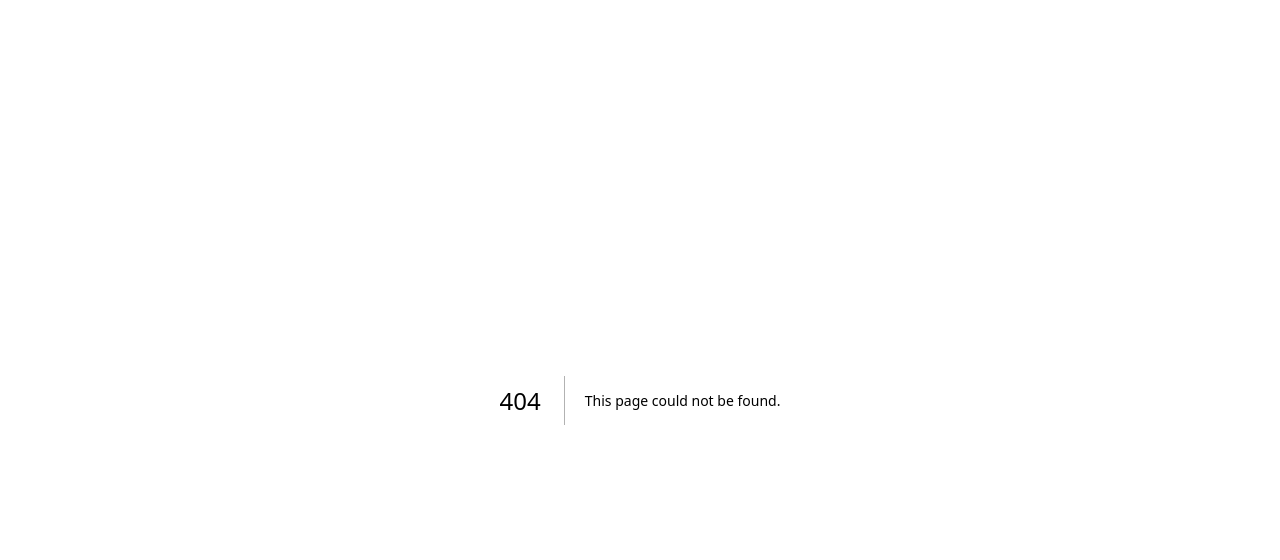
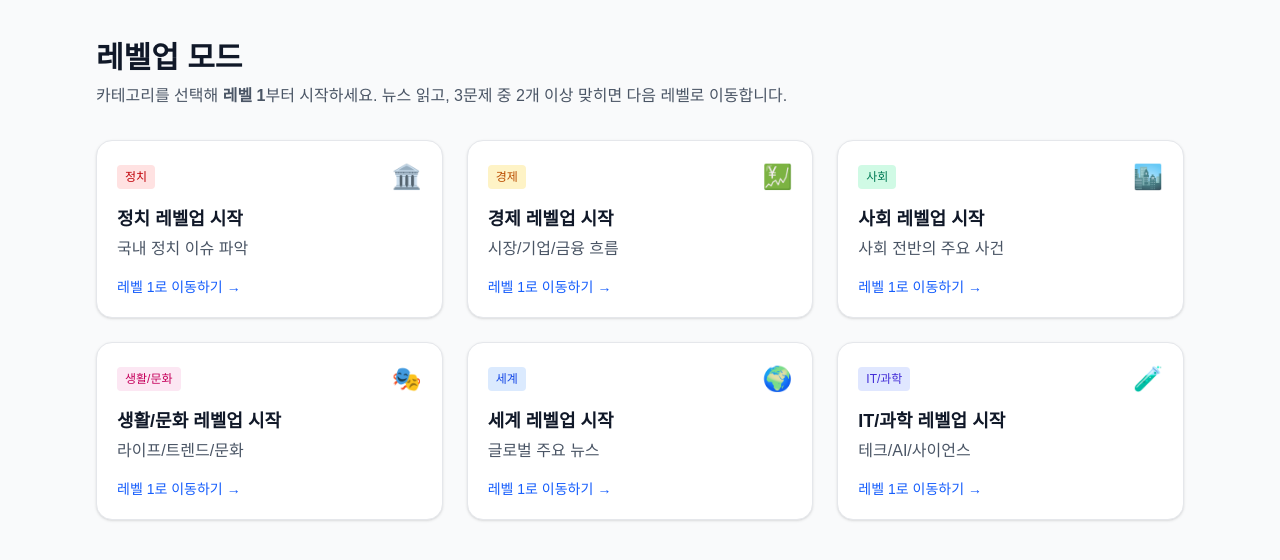
Before and after one commit to kpre1/jutdae-project, a Next.js app: page /levelup in a window 1280 px wide. Before the commit this address had no page. Shown: the top 560 px of the page. Built offline with nearby package versions, Linux system fonts and the light colour scheme.

Commit message:
레벨업 모드 진행중

```diff
--- /dev/null
+++ b/src/app/levelup/[topic]/level1/page.tsx
@@ -0,0 +1,136 @@
+"use client";
+
+import { useEffect, useState } from "react";
+import { useParams, useRouter } from "next/navigation";
+import { supabase } from "@/lib/supabase";
+
+interface NewsItem {
+  news_id: number;
+  title: string;
+  content: string;
+  image_url: string | null;
+  published_at: string;
+  link: string;
+  category_name: string;
+  level: number;
+}
+
+export default function Level1Page() {
+  const { topic } = useParams();
+  const router = useRouter();
+  const [news, setNews] = useState<NewsItem | null>(null);
+  const [loading, setLoading] = useState(true);
+
+  useEffect(() => {
+    const fetchNews = async () => {
+      const { data, error } = await supabase
+        .from("news")
+        .select("*")
+        .eq("level", 1)         // ✅ level 1 뉴스만 가져오기
+     // ✅ 선택한 토픽 필터
+        .single();
+
+      if (error) {
+        console.error("뉴스 불러오기 오류:", error);
+      } else {
+        setNews(data);
+      }
+      setLoading(false);
+    };
+
+    fetchNews();
+  }, [topic]);
+
+  const formatDate = (dateString: string) => {
+    const date = new Date(dateString);
+    return date.toLocaleDateString("ko-KR", {
+      year: "numeric",
+      month: "long",
+      day: "numeric",
+      hour: "2-digit",
+      minute: "2-digit",
+    });
+  };
+
+  if (loading) {
+    return (
+      <div className="flex justify-center items-center min-h-screen">
+        <div className="animate-spin h-8 w-8 border-4 border-gray-300 rounded-full border-t-blue-500"></div>
+        <span className="ml-3 text-gray-600">뉴스 불러오는 중...</span>
+      </div>
+    );
+  }
+
+  if (!news) {
+    return (
+      <div className="min-h-screen flex flex-col justify-center items-center text-gray-500">
+        <p>레벨 1 뉴스가 없습니다.</p>
+        <button
+          onClick={() => router.back()}
+          className="mt-4 text-blue-600 hover:underline"
+        >
+          ← 목록으로 돌아가기
+        </button>
+      </div>
+    );
+  }
+
+  return (
+    <div className="min-h-screen bg-gray-50">
+      <main className="max-w-7xl mx-auto px-4 sm:px-6 lg:px-8 py-10">
+        <div className="flex flex-col lg:flex-row gap-8">
+          {/* 뉴스 섹션 */}
+          <article className="flex-1 bg-white p-8 rounded-2xl shadow-sm border border-gray-200">
+            {news.image_url && (
+              <img
+                src={news.image_url}
+                alt={news.title}
+                className="mb-6 rounded-lg w-full max-h-[400px] object-cover"
+              />
+            )}
+            <div className="flex items-center justify-between mb-4">
+              <span className="bg-blue-100 text-blue-800 text-xs px-2 py-1 rounded font-medium">
+                {news.category_name}
+              </span>
+              <span className="text-sm text-gray-400">
+                {formatDate(news.published_at)}
+              </span>
+            </div>
+            <h1 className="text-3xl font-bold text-gray-900 mb-6">{news.title}</h1>
+            <p className="text-gray-700 leading-relaxed whitespace-pre-line mb-8">
+              {news.content}
+            </p>
+            <div className="flex items-center justify-between border-t pt-6">
+              <button
+                onClick={() => router.back()}
+                className="text-gray-600 hover:text-gray-800 text-sm font-medium"
+              >
+                ← 목록으로 돌아가기
+              </button>
+              <a
+                href={news.link}
+                target="_blank"
+                rel="noopener noreferrer"
+                className="text-blue-600 hover:text-blue-800 text-sm font-medium"
+              >
+                원문 보기 ↗
+              </a>
+            </div>
+          </article>
+
+          {/* 글 작성 섹션 */}
+          <aside className="w-full lg:w-1/2 bg-white p-6 rounded-2xl shadow-sm border border-gray-200">
+            <h2 className="text-2xl font-semibold mb-4">요약 작성하기</h2>
+            <textarea
+              placeholder="뉴스 요약, 의견, 태그 등을 작성하세요..."
+              className="w-full h-64 p-4 border border-gray-300 rounded-lg focus:outline-none focus:ring-2 focus:ring-blue-400 resize-none mb-4"
+            />
+            <button className="px-6 py-2 bg-blue-600 text-white rounded-lg hover:bg-blue-700 transition-colors">
+              작성 완료
+            </button>
+          </aside>
+        </div>
+      </main>
+    </div>
+  );
+}
--- /dev/null
+++ b/src/app/levelup/page.tsx
@@ -0,0 +1,64 @@
+// app/levelup/page.tsx
+"use client";
+
+import Link from "next/link";
+
+type Topic = {
+  slug: string;          // URL에 사용 (예: /levelup/politics/level/1)
+  label: string;         // 카드 표기 (한글)
+  emoji: string;         // 아이콘
+  hint: string;          // 짧은 설명
+  badgeClass: string;    // 배지 색상
+};
+
+const TOPICS: Topic[] = [
+  { slug: "politics",    label: "정치",       emoji: "🏛️", hint: "국내 정치 이슈 파악",         badgeClass: "bg-red-100 text-red-700" },
+  { slug: "economy",     label: "경제",       emoji: "💹", hint: "시장/기업/금융 흐름",         badgeClass: "bg-amber-100 text-amber-700" },
+  { slug: "society",     label: "사회",       emoji: "🏙️", hint: "사회 전반의 주요 사건",        badgeClass: "bg-emerald-100 text-emerald-700" },
+  { slug: "life-culture",label: "생활/문화",  emoji: "🎭", hint: "라이프/트렌드/문화",          badgeClass: "bg-pink-100 text-pink-700" },
+  { slug: "world",       label: "세계",       emoji: "🌍", hint: "글로벌 주요 뉴스",            badgeClass: "bg-blue-100 text-blue-700" },
+  { slug: "it-science",  label: "IT/과학",    emoji: "🧪", hint: "테크/AI/사이언스",            badgeClass: "bg-indigo-100 text-indigo-700" },
+];
+
+export default function LevelUpHome() {
+  return (
+    <div className="min-h-screen bg-gray-50">
+      <main className="max-w-6xl mx-auto px-4 sm:px-6 lg:px-8 py-10">
+        <header className="mb-8">
+          <h1 className="text-3xl font-bold text-gray-900">레벨업 모드</h1>
+          <p className="text-gray-600 mt-2">
+            카테고리를 선택해 <span className="font-semibold">레벨 1</span>부터 시작하세요.
+            뉴스 읽고, 3문제 중 2개 이상 맞히면 다음 레벨로 이동합니다.
+          </p>
+        </header>
+
+        {/* 카테고리 카드 그리드 */}
+        <section className="grid grid-cols-1 sm:grid-cols-2 lg:grid-cols-3 gap-6">
+          {TOPICS.map((t) => (
+            <Link
+              key={t.slug}
+              href={`/levelup/${t.slug}/level1`}
+              className="group block bg-white border border-gray-200 rounded-2xl p-5 shadow-sm hover:shadow-md hover:border-gray-300 transition-all"
+            >
+              <div className="flex items-center justify-between mb-3">
+                <span className={`text-xs px-2 py-1 rounded ${t.badgeClass}`}>
+                  {t.label}
+                </span>
+                <span className="text-2xl">{t.emoji}</span>
+              </div>
+              <h2 className="text-lg font-semibold text-gray-900 group-hover:text-blue-600 transition-colors">
+                {t.label} 레벨업 시작
+              </h2>
+              <p className="text-gray-600 mt-1">{t.hint}</p>
+
+              <div className="mt-4 flex items-center text-sm text-blue-600 group-hover:translate-x-0.5 transition-transform">
+                레벨 1로 이동하기
+                <span className="ml-1">→</span>
+              </div>
+            </Link>
+          ))}
+        </section>
+      </main>
+    </div>
+  );
+}
```
Also changed, not shown: src/app/levelup/[topic]/level2/page.tsx (added), src/app/levelup/[topic]/level3/page.tsx (added).
